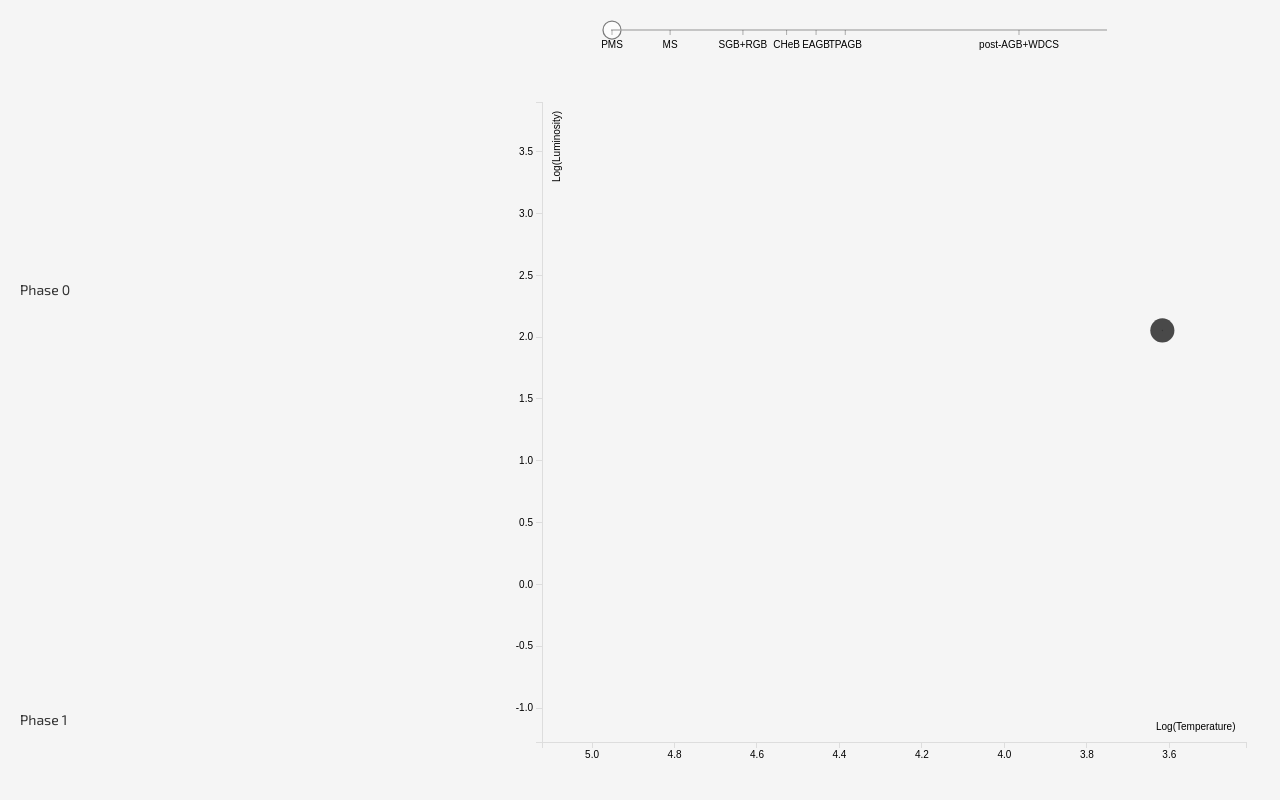
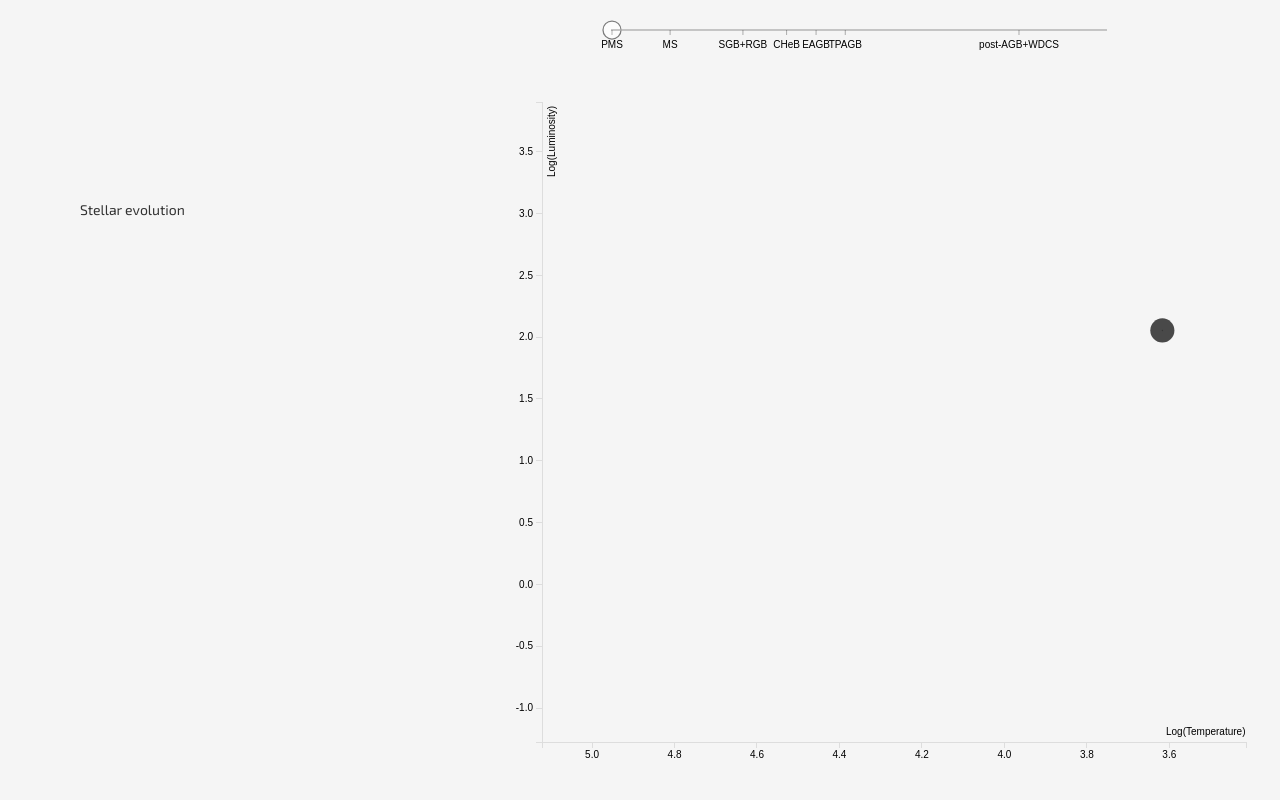
Before and after one commit to astrollytelling/astrollytelling, a plain HTML site: page index.html in a window 1280 px wide. Drawn offline with Linux system fonts and the light colour scheme.

Commit message:
Added div for phase description

```diff
--- a/css/style.css
+++ b/css/style.css
@@ -17,6 +17,18 @@ body {
   z-index: 50;
   font: 10px sans-serif;
 }
+
+#sticky-text {
+  position: absolute;
+  top: 0;
+  left: 0;
+  width: 40%;
+  z-index: 50;
+  padding-left: 10vh;
+  padding-top: 25vh;
+  padding-bottom: 25vh;
+}
+
 .panel-viz {
   width: 100%;
   padding-left: 20px;
@@ -54,7 +66,6 @@ header {
   text-align: left;
   font-style: italic;
 }
-
 
 #text-area {
   font-family: 'Lato', sans-serif;
--- a/index.html
+++ b/index.html
@@ -34,21 +34,16 @@
 	<div id="sticky-viz">
 	</div>
 
+	<div id="sticky-text">
+		<p>Stellar evolution</p>
+	</div>
 
 	<div id="container-viz" style="height: 100vh; overflow: scroll">
 		<div id="content-viz">
-			<div class="panel-viz">
-				<p>Phase 0</p>
-			</div>
-			<div class="panel-viz">
-				<p>Phase 1</p>
-			</div>
-			<div class="panel-viz">
-				<p>Phase 2</p>
-			</div>
-			<div class="panel-viz">
-				<p>Phase 3</p>
-			</div>
+			<div class="panel-viz"></div>
+			<div class="panel-viz"></div>
+			<div class="panel-viz"></div>
+			<div class="panel-viz"></div>
 		</div>
 	</div>
 
--- a/js/main.js
+++ b/js/main.js
@@ -168,7 +168,7 @@ d3.json("data/00140M_evol_track.json", function(error, data) {
 		.attr("x", 10)
 		.attr("dy", "0.75em")
 		.attr("class", "text-luminosity")
-		.attr("transform", "rotate (-90) translate(-90,10)")
+		.attr("transform", "rotate (-90) translate(-85,5)")
 		.html("Log(Luminosity)");
 
 	svgHR.append("text")
@@ -176,7 +176,7 @@ d3.json("data/00140M_evol_track.json", function(error, data) {
 		.attr("y", height)
 		.attr("dy", "0.75em")
 		.attr("class", "text-temperature")
-		.attr("transform", "translate(-90,-20)")
+		.attr("transform", "translate(-80,-15)")
 		.html("Log(Temperature)");
 
 	/* Track */
```
